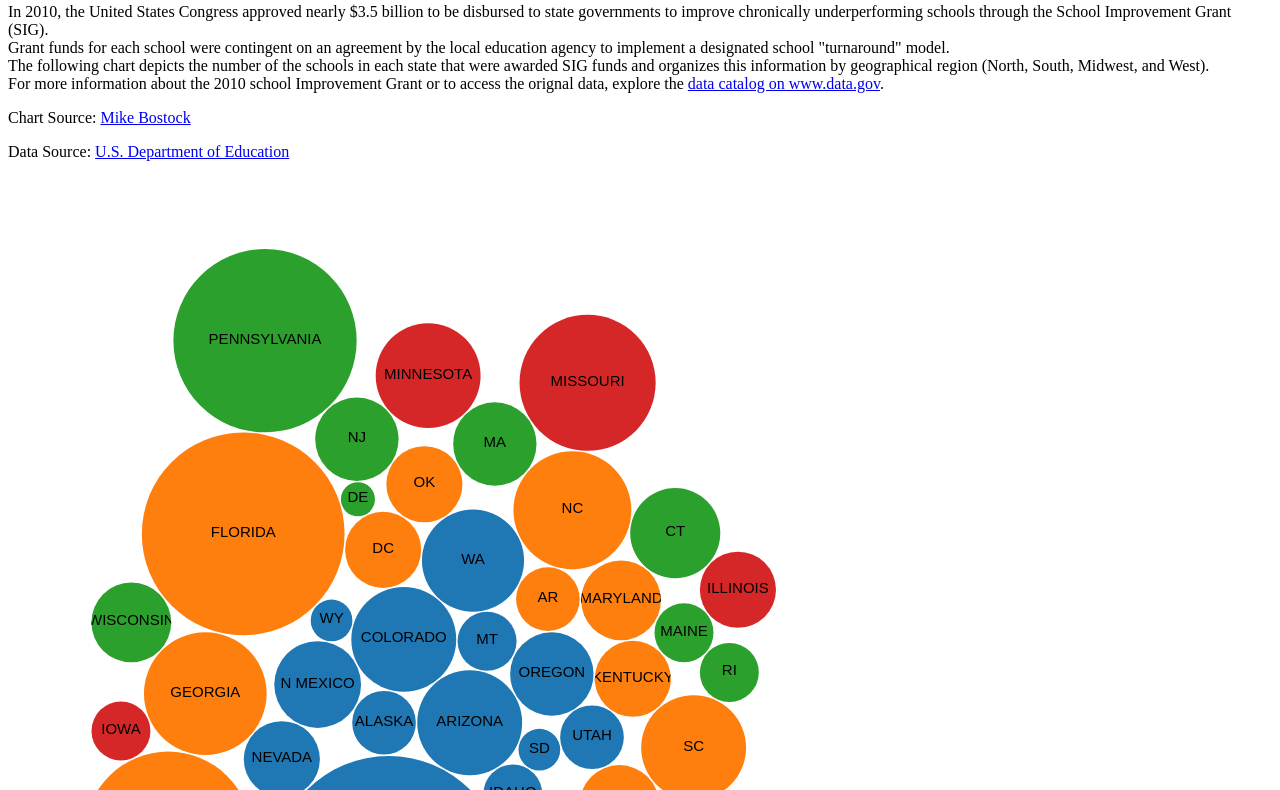
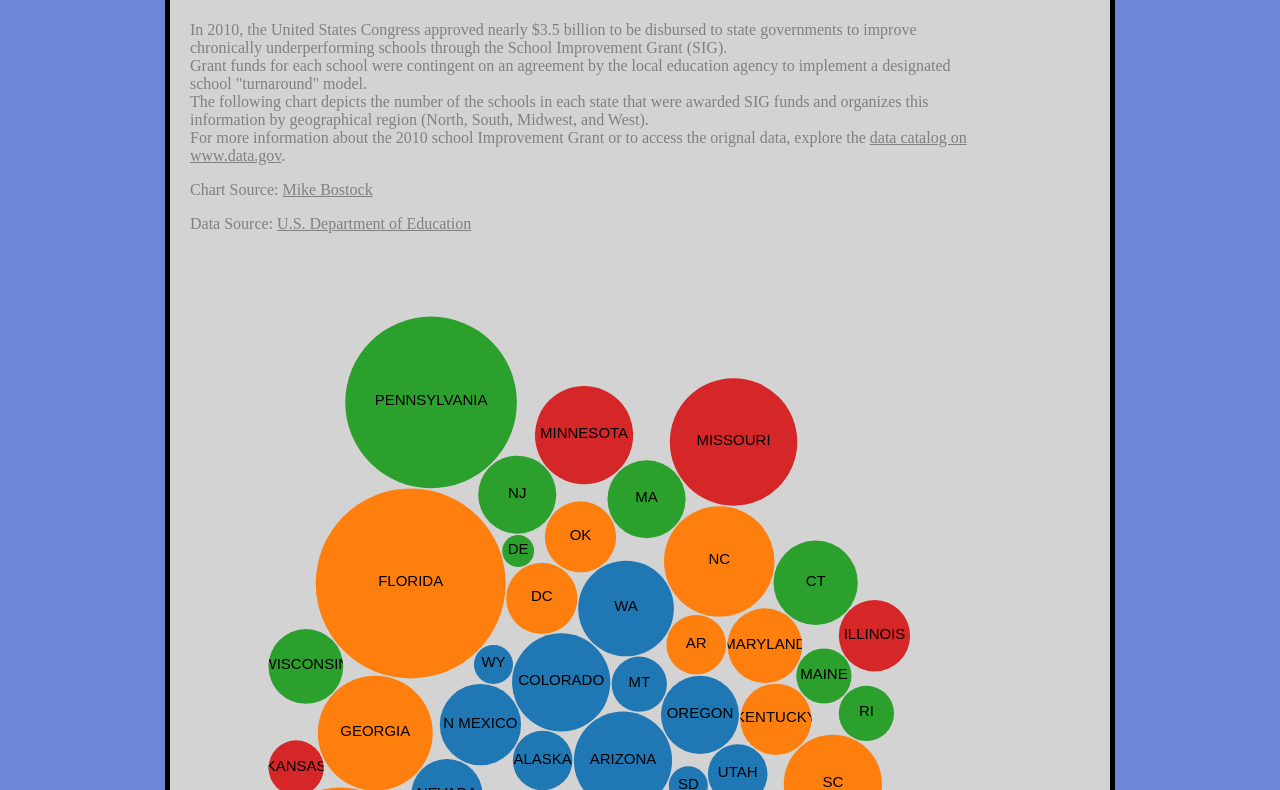
Before and after one commit to srikbe/education-front-end, a plain HTML site: page school_improvement/schoolimprovement.html in a window 1280 px wide. Shown: the part 77-867 px from the top of the page. Drawn offline with nearby package versions, Linux system fonts and the light colour scheme.

```diff
--- a/school_improvement/schoolimprovement.html
+++ b/school_improvement/schoolimprovement.html
@@ -4,6 +4,7 @@
     <meta charset="utf-8">
     <title>2010 School Improvement Grant Recipients</title>
     <link rel="stylesheet" href="schoolimprovement.css" media="screen">
+    <link rel="stylesheet" href="../style.css" media="screen">
   </head>
 
   <body>
@@ -16,7 +17,7 @@
  <p> Chart Source: <a href="https://bl.ocks.org/mbostock/4063269">Mike Bostock</a></p>
  <p> Data Source: <a href="https://catalog.data.gov/dataset/school-improvement-2010-grants">U.S. Department of Education</a></p>
 
-<svg width="960" height="1080"></svg>
+<svg width="900" height="1800"></svg>
 <script src="https://d3js.org/d3.v4.min.js"></script>
 <script src="schoolimprovement.js"></script>
 </body>
--- a/style.css
+++ b/style.css
@@ -1,6 +1,6 @@
 p {
     color: black;
-    width: 500px;
+    width: 800px;
 }
 
 html {
@@ -8,7 +8,7 @@
 }
 
 body {
-  width: 600px;
+  width: 900px;
   margin: 0 auto;
   background-color: #D3D3D3;
   padding: 0 20px 300px 20px;
```
